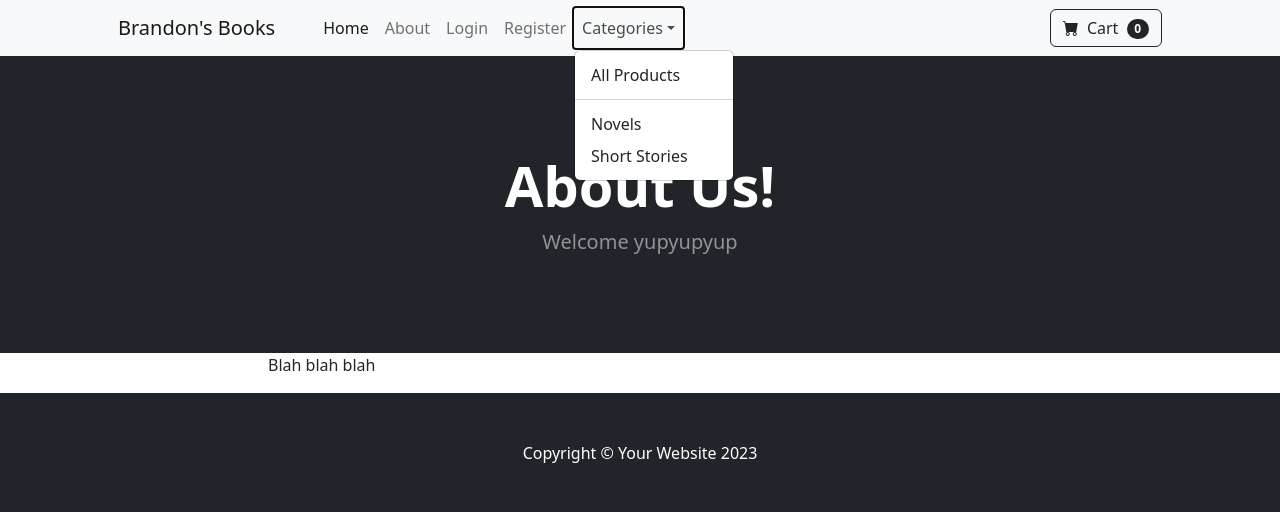
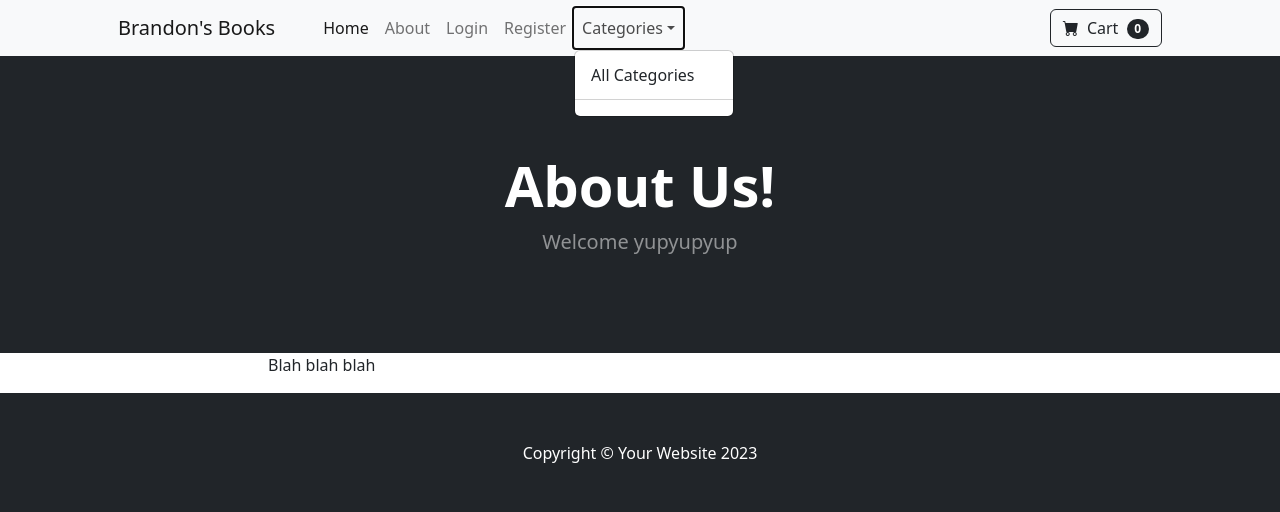
Before and after one commit to BrandonPCollins/project-5, a Django app: page /about/ in a window 1280 px wide, after a click on "Categories". Shown: the top 512 px of the page. Run offline with Django 5.2, Linux system fonts and the light colour scheme; some libraries are stand-ins or nearby versions.

Commit message:
Dynamic Categories

```diff
--- a/ecom/store/templates/navbar.html
+++ b/ecom/store/templates/navbar.html
@@ -18,10 +18,11 @@
                 <li class="nav-item dropdown">
                     <a class="nav-link dropdown-toggle" id="navbarDropdown" href="#" role="button" data-bs-toggle="dropdown" aria-expanded="false">Categories</a>
                     <ul class="dropdown-menu" aria-labelledby="navbarDropdown">
-                        <li><a class="dropdown-item" href="{% url 'home' %}">All Products</a></li>
+                        <li><a class="dropdown-item" href="{% url 'category_summary' %}">All Categories</a></li>
                         <li><hr class="dropdown-divider" /></li>
-                        <li><a class="dropdown-item" href="{% url 'category' 'Novel' %}">Novels</a></li>
-                        <li><a class="dropdown-item" href="{% url 'category' 'Short Story' %}">Short Stories</a></li>
+                        {% for category in categories %}
+                        <li><a class="dropdown-item" href="{% url 'category' category %}">{{category}}</a></li>
+                        {% endfor %}
                     </ul>
                 </li>
             </ul>
--- a/ecom/store/urls.py
+++ b/ecom/store/urls.py
@@ -9,4 +9,5 @@
     path('register/', views.register_user, name='register'),
     path('product/<int:pk>', views.product, name='product'),
     path('category/<str:foo>', views.category, name='category'),
+    path('category_summary/', views.category_summary, name='category_summary'),
 ]
--- a/ecom/store/views.py
+++ b/ecom/store/views.py
@@ -11,7 +11,8 @@
 
 def home(request):
     products = Product.objects.all()
-    return render(request, 'home.html', {'products':products})
+    categories = Category.objects.all()  # Fetch all categories
+    return render(request, 'home.html', {'products': products, 'categories': categories})
 
 def about(request):
     return render(request, 'about.html', {})
@@ -31,6 +32,9 @@
         messages.success(request, ("That Category Doesn't Exist"))
         return redirect('home')
 
+def category_summary(request):
+    categories = Category.objects.all()
+    return render(request, 'category_summary.html', {"categories":categories})
 
 def login_user(request):
     if request.method == "POST":
```
Also changed, not shown: ecom/store/templates/category_summary.html (added, +29 -0 lines).
